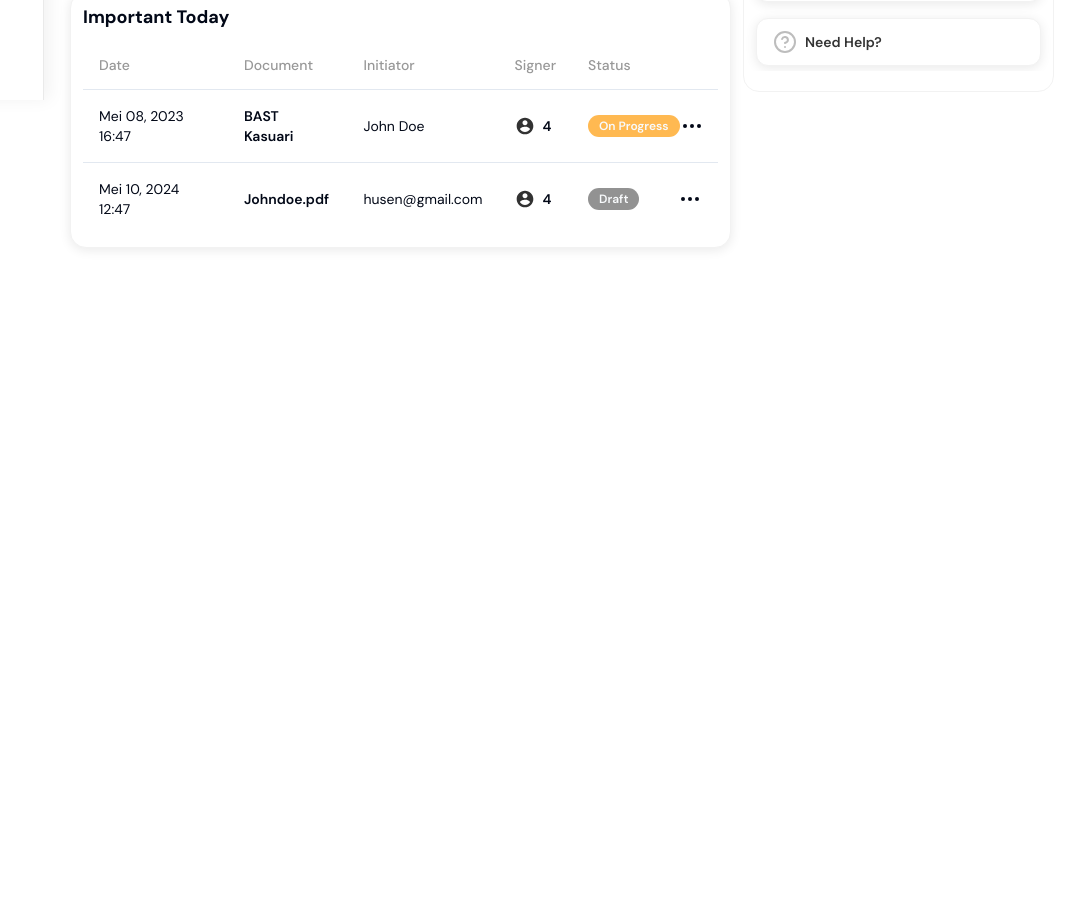
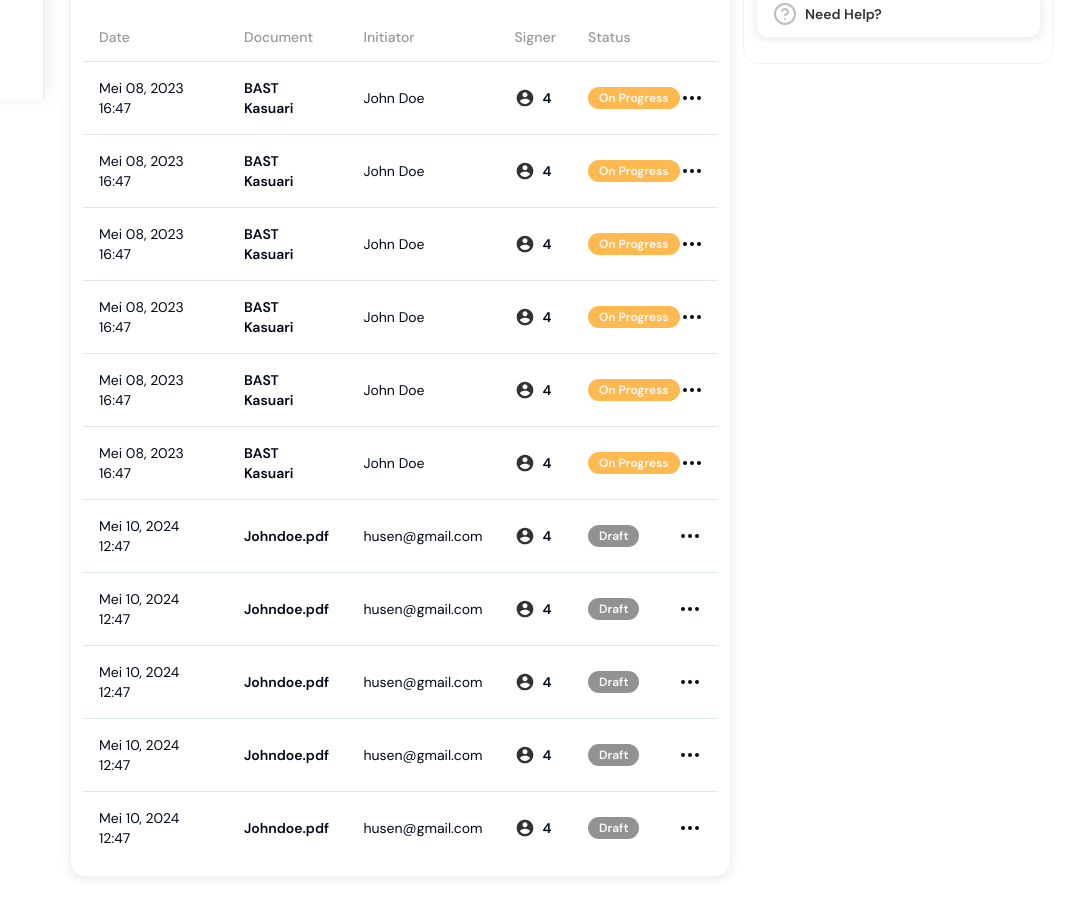
Before and after one commit to Zaldee69/tilaka-portal-2, a Next.js app: page /en/dashboard in a window 1280 px wide. Shown: the part 700-1616 px from the top of the page, without its empty margins (206-1280 px from the left). Before the commit the page ends 988 px from the top, so only its background shows below. Built offline with nearby package versions, Linux system fonts and the light colour scheme.

Commit message:
[TDP-4903] - Add table row

```diff
--- a/src/app/[locale]/dashboard/page.tsx
+++ b/src/app/[locale]/dashboard/page.tsx
@@ -36,8 +36,8 @@ const Page = () => {
   const t = useTranslations('Dashboard');
 
   return (
-    <div className="p-5 pb-10 relative flex flex-col xl:flex-row gap-3 w-full">
-      <div className="xl:w-[68%]">
+    <div className="px-5 relative flex flex-col xl:flex-row gap-3 w-full ">
+      <div className="xl:w-[68%] pb-10">
         <h1 className="text-gray-1 text">{t('sidebar.dashboard')}</h1>
         <div className="bg-[#FFFEE3] rounded-xl flex p-5 mt-5 md:mt-3 justify-between items-center">
           <div>
@@ -158,6 +158,205 @@ const Page = () => {
                   </TableCell>
                 </TableRow>
                 <TableRow>
+                  <TableCell>Mei 08, 2023 16:47</TableCell>
+                  <TableCell className="font-semibold">BAST Kasuari</TableCell>
+                  <TableCell>John Doe</TableCell>
+                  <TableCell>
+                    <div className="flex gap-2 items-center">
+                      {' '}
+                      <AccountCircleIcon svgClassName="h-5 w-5" />
+                      <p className="font-semibold">4</p>
+                    </div>
+                  </TableCell>
+                  <TableCell>
+                    {' '}
+                    <div className="flex items-center justify-between">
+                      <Badge className="w-fit flex-none bg-[#FFB951]">
+                        On Progress
+                      </Badge>
+                      <Button variant="ghost" className="p-0 h-fit">
+                        <MoreHorizontal />
+                      </Button>
+                    </div>
+                  </TableCell>
+                </TableRow>
+                <TableRow>
+                  <TableCell>Mei 08, 2023 16:47</TableCell>
+                  <TableCell className="font-semibold">BAST Kasuari</TableCell>
+                  <TableCell>John Doe</TableCell>
+                  <TableCell>
+                    <div className="flex gap-2 items-center">
+                      {' '}
+                      <AccountCircleIcon svgClassName="h-5 w-5" />
+                      <p className="font-semibold">4</p>
+                    </div>
+                  </TableCell>
+                  <TableCell>
+                    {' '}
+                    <div className="flex items-center justify-between">
+                      <Badge className="w-fit flex-none bg-[#FFB951]">
+                        On Progress
+                      </Badge>
+                      <Button variant="ghost" className="p-0 h-fit">
+                        <MoreHorizontal />
+                      </Button>
+                    </div>
+                  </TableCell>
+                </TableRow>
+                <TableRow>
+                  <TableCell>Mei 08, 2023 16:47</TableCell>
+                  <TableCell className="font-semibold">BAST Kasuari</TableCell>
+                  <TableCell>John Doe</TableCell>
+                  <TableCell>
+                    <div className="flex gap-2 items-center">
+                      {' '}
+                      <AccountCircleIcon svgClassName="h-5 w-5" />
+                      <p className="font-semibold">4</p>
+                    </div>
+                  </TableCell>
+                  <TableCell>
+                    {' '}
+                    <div className="flex items-center justify-between">
+                      <Badge className="w-fit flex-none bg-[#FFB951]">
+                        On Progress
+                      </Badge>
+                      <Button variant="ghost" className="p-0 h-fit">
+                        <MoreHorizontal />
+                      </Button>
+                    </div>
+                  </TableCell>
+                </TableRow>
+                <TableRow>
+                  <TableCell>Mei 08, 2023 16:47</TableCell>
+                  <TableCell className="font-semibold">BAST Kasuari</TableCell>
+                  <TableCell>John Doe</TableCell>
+                  <TableCell>
+                    <div className="flex gap-2 items-center">
+                      {' '}
+                      <AccountCircleIcon svgClassName="h-5 w-5" />
+                      <p className="font-semibold">4</p>
+                    </div>
+                  </TableCell>
+                  <TableCell>
+                    {' '}
+                    <div className="flex items-center justify-between">
+                      <Badge className="w-fit flex-none bg-[#FFB951]">
+                        On Progress
+                      </Badge>
+                      <Button variant="ghost" className="p-0 h-fit">
+                        <MoreHorizontal />
+                      </Button>
+                    </div>
+                  </TableCell>
+                </TableRow>
+                <TableRow>
+                  <TableCell>Mei 08, 2023 16:47</TableCell>
+                  <TableCell className="font-semibold">BAST Kasuari</TableCell>
+                  <TableCell>John Doe</TableCell>
+                  <TableCell>
+                    <div className="flex gap-2 items-center">
+                      {' '}
+                      <AccountCircleIcon svgClassName="h-5 w-5" />
+                      <p className="font-semibold">4</p>
+                    </div>
+                  </TableCell>
+                  <TableCell>
+                    {' '}
+                    <div className="flex items-center justify-between">
+                      <Badge className="w-fit flex-none bg-[#FFB951]">
+                        On Progress
+                      </Badge>
+                      <Button variant="ghost" className="p-0 h-fit">
+                        <MoreHorizontal />
+                      </Button>
+                    </div>
+                  </TableCell>
+                </TableRow>
+                <TableRow>
+                  <TableCell>Mei 10, 2024 12:47</TableCell>
+                  <TableCell className="font-semibold">Johndoe.pdf</TableCell>
+                  <TableCell>husen@gmail.com</TableCell>
+                  <TableCell>
+                    <div className="flex gap-2 items-center">
+                      {' '}
+                      <AccountCircleIcon svgClassName="h-5 w-5" />
+                      <p className="font-semibold">4</p>
+                    </div>
+                  </TableCell>
+                  <TableCell>
+                    {' '}
+                    <div className="flex items-center justify-between">
+                      <Badge className="w-fit bg-[#929292]">Draft</Badge>
+                      <Button variant="ghost" className="p-0 h-fit">
+                        <MoreHorizontal />
+                      </Button>
+                    </div>
+                  </TableCell>
+                </TableRow>
+                <TableRow>
+                  <TableCell>Mei 10, 2024 12:47</TableCell>
+                  <TableCell className="font-semibold">Johndoe.pdf</TableCell>
+                  <TableCell>husen@gmail.com</TableCell>
+                  <TableCell>
+                    <div className="flex gap-2 items-center">
+                      {' '}
+                      <AccountCircleIcon svgClassName="h-5 w-5" />
+                      <p className="font-semibold">4</p>
+                    </div>
+                  </TableCell>
+                  <TableCell>
+                    {' '}
+                    <div className="flex items-center justify-between">
+                      <Badge className="w-fit bg-[#929292]">Draft</Badge>
+                      <Button variant="ghost" className="p-0 h-fit">
+                        <MoreHorizontal />
+                      </Button>
+                    </div>
+                  </TableCell>
+                </TableRow>
+                <TableRow>
+                  <TableCell>Mei 10, 2024 12:47</TableCell>
+                  <TableCell className="font-semibold">Johndoe.pdf</TableCell>
+                  <TableCell>husen@gmail.com</TableCell>
+                  <TableCell>
+                    <div className="flex gap-2 items-center">
+                      {' '}
+                      <AccountCircleIcon svgClassName="h-5 w-5" />
+                      <p className="font-semibold">4</p>
+                    </div>
+                  </TableCell>
+                  <TableCell>
+                    {' '}
+                    <div className="flex items-center justify-between">
+                      <Badge className="w-fit bg-[#929292]">Draft</Badge>
+                      <Button variant="ghost" className="p-0 h-fit">
+                        <MoreHorizontal />
+                      </Button>
+                    </div>
+                  </TableCell>
+                </TableRow>
+                <TableRow>
+                  <TableCell>Mei 10, 2024 12:47</TableCell>
+                  <TableCell className="font-semibold">Johndoe.pdf</TableCell>
+                  <TableCell>husen@gmail.com</TableCell>
+                  <TableCell>
+                    <div className="flex gap-2 items-center">
+                      {' '}
+                      <AccountCircleIcon svgClassName="h-5 w-5" />
+                      <p className="font-semibold">4</p>
+                    </div>
+                  </TableCell>
+                  <TableCell>
+                    {' '}
+                    <div className="flex items-center justify-between">
+                      <Badge className="w-fit bg-[#929292]">Draft</Badge>
+                      <Button variant="ghost" className="p-0 h-fit">
+                        <MoreHorizontal />
+                      </Button>
+                    </div>
+                  </TableCell>
+                </TableRow>
+                <TableRow>
                   <TableCell>Mei 10, 2024 12:47</TableCell>
                   <TableCell className="font-semibold">Johndoe.pdf</TableCell>
                   <TableCell>husen@gmail.com</TableCell>
@@ -183,7 +382,7 @@ const Page = () => {
           </div>
         </div>
       </div>
-      <div className="bg-white custom-shadow md:shadow-none md:sticky top-20 rounded-2xl mt-5 md:mt-[52px] border border-gray-6 mb-10 lg:mb-0 xl:w-[32%] h-fit md:pb-5">
+      <div className="bg-white custom-shadow md:shadow-none right-0 md:sticky top-20 rounded-2xl mt-10 md:mt-[52px] border border-gray-6 lg:mb-0 xl:w-[32%] h-fit md:pb-5">
         <Collapsible autoOpen title={t('mainAccount')}>
           <div className="flex items-center gap-5 cursor-pointer px-3 my-3">
             <div className="p-2 bg-[#F2F9FF] rounded-lg">
--- a/src/components/navbar/Navbar.tsx
+++ b/src/components/navbar/Navbar.tsx
@@ -10,7 +10,7 @@ import { useTranslations } from 'next-intl';
 const Navbar = ({ searchParams }: { searchParams: {} }) => {
   const t = useTranslations('Navbar');
   return (
-    <nav className="p-5 bg-white shadow-sm md:shadow-none sticky top-0 z-10">
+    <nav className="px-5 py-4 bg-white shadow-sm md:shadow-none sticky top-0 z-10">
       <div className="flex items-center justify-between">
         <div className=" items-center gap-6 w-4/12 hidden lg:flex">
           <SidebarCollpaseTrigger />
```
